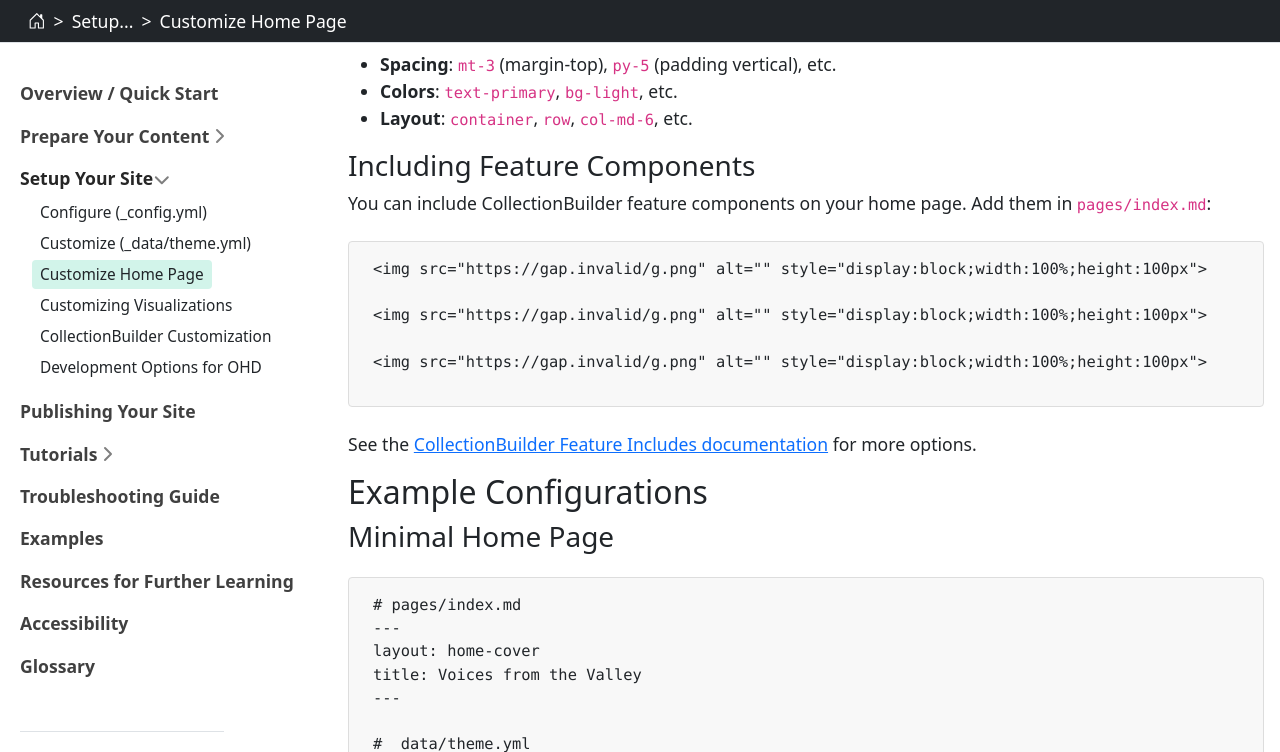
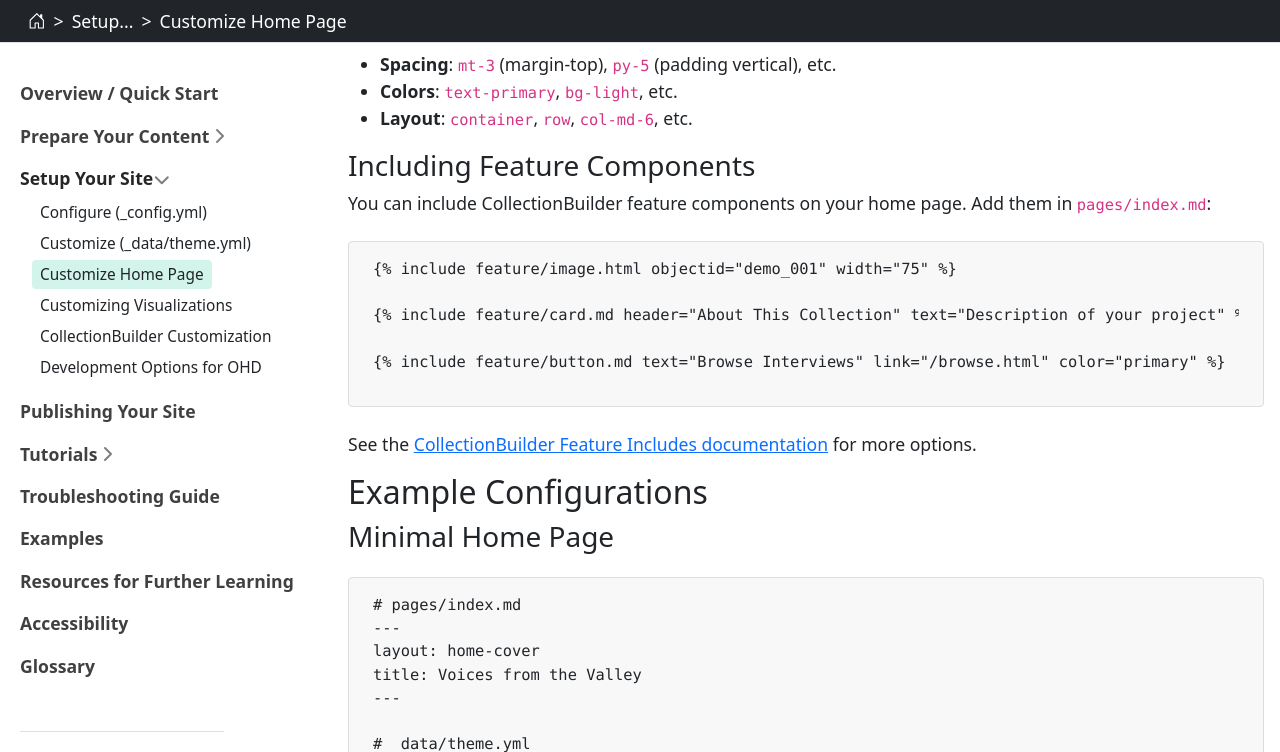
Before and after one commit to oralhistoryasdata/docs, a Jekyll site: the page built from content/setup/home-page.md, in a window 1280 px wide and 900 px high, scrolled down 5052 px, cut to the strip 0-752 px from the top of the window. Built offline with Jekyll 4.4.1, drawn with Linux system fonts in a browser that asks for light colours; comment, search, counter and statistics services are not loaded.

Commit message:
Wrap Liquid include examples in raw tags to prevent execution
Fixed: In home-page.md, wrapped feature include examples with {% raw %}{% endraw %}
tags so they display as text rather than being executed by Jekyll.

This prevents build errors and ensures the examples show correctly to users.

````diff
--- a/content/setup/home-page.md
+++ b/content/setup/home-page.md
@@ -208,11 +208,11 @@ OHD is built with Bootstrap 5, so you can use any [Bootstrap utility classes](ht
 You can include CollectionBuilder feature components on your home page. Add them in `pages/index.md`:
 
 ```markdown
-{% include feature/image.html objectid="demo_001" width="75" %}
+{% raw %}{% include feature/image.html objectid="demo_001" width="75" %}{% endraw %}
 
-{% include feature/card.md header="About This Collection" text="Description of your project" %}
+{% raw %}{% include feature/card.md header="About This Collection" text="Description of your project" %}{% endraw %}
 
-{% include feature/button.md text="Browse Interviews" link="/browse.html" color="primary" %}
+{% raw %}{% include feature/button.md text="Browse Interviews" link="/browse.html" color="primary" %}{% endraw %}
 ```
 
 See the [CollectionBuilder Feature Includes documentation](https://collectionbuilder.github.io/cb-docs/docs/pages/features/) for more options.
````
